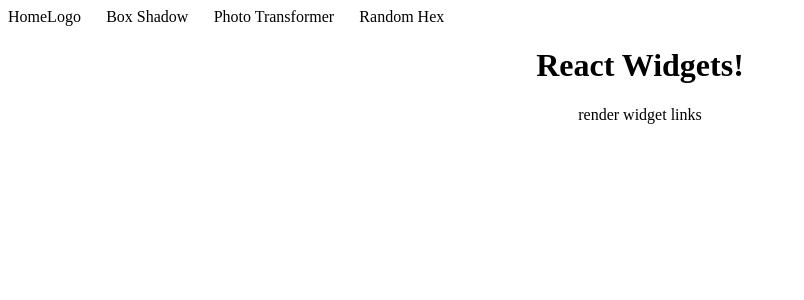
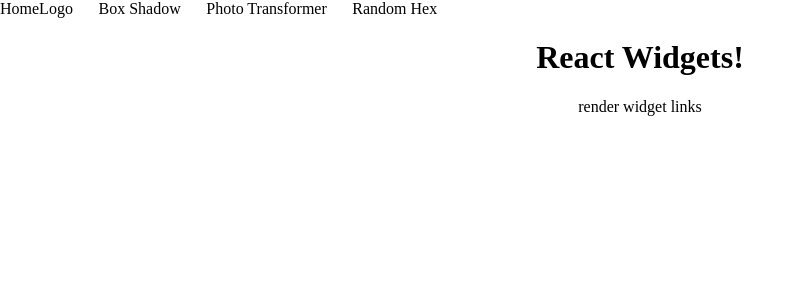
Before and after one commit to Andrewf9001/react-widgets, a React (Create React App) app: page / in a window 1280 px wide. Shown: the top 300 px of the page, without its empty margins (0-804 px from the left). Built offline with nearby package versions, Linux system fonts and the light colour scheme.

Commit message:
added common style file, removed margins

```diff
--- a/src/styles/main.scss
+++ b/src/styles/main.scss
@@ -1,3 +1,5 @@
+@import "./utilities/common.scss";
+
 @import "./components/navbar.scss";
 @import "./components/rgb-slider.scss";
 
--- /dev/null
+++ b/src/styles/utilities/common.scss
@@ -0,0 +1,3 @@
+body {
+  margin: 0;
+}
```
